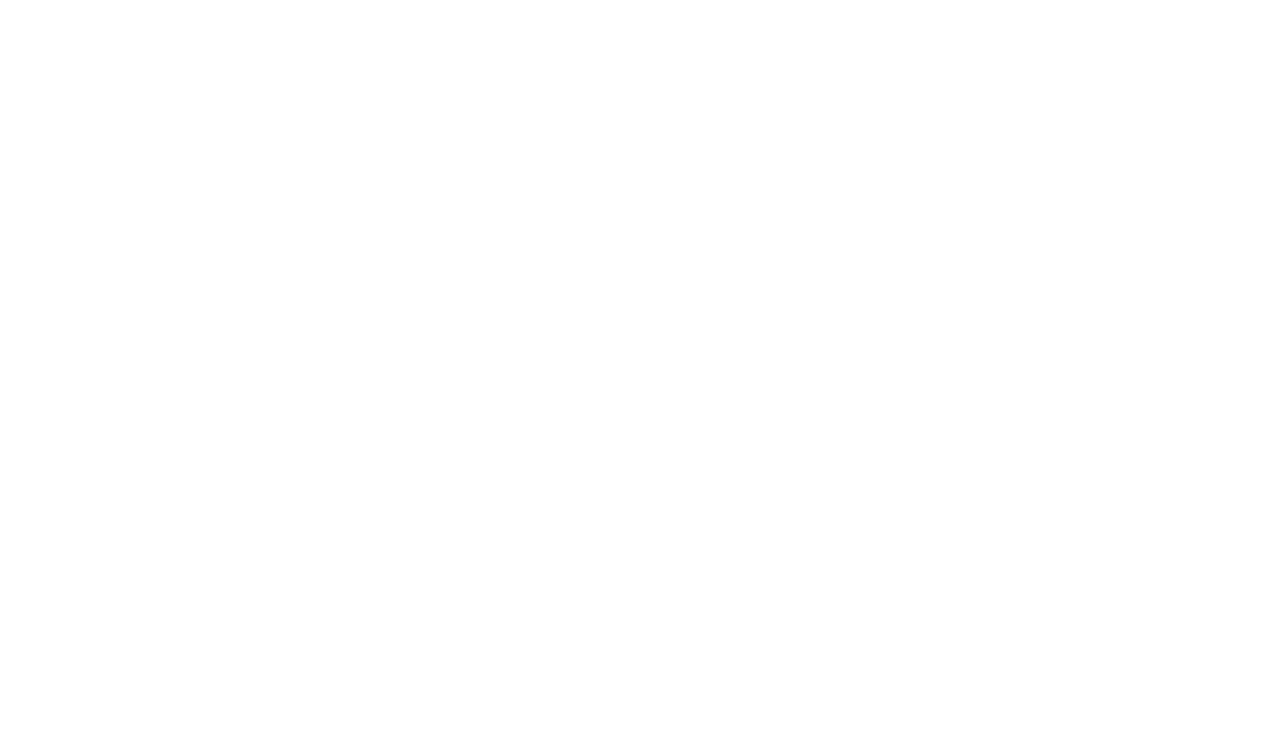
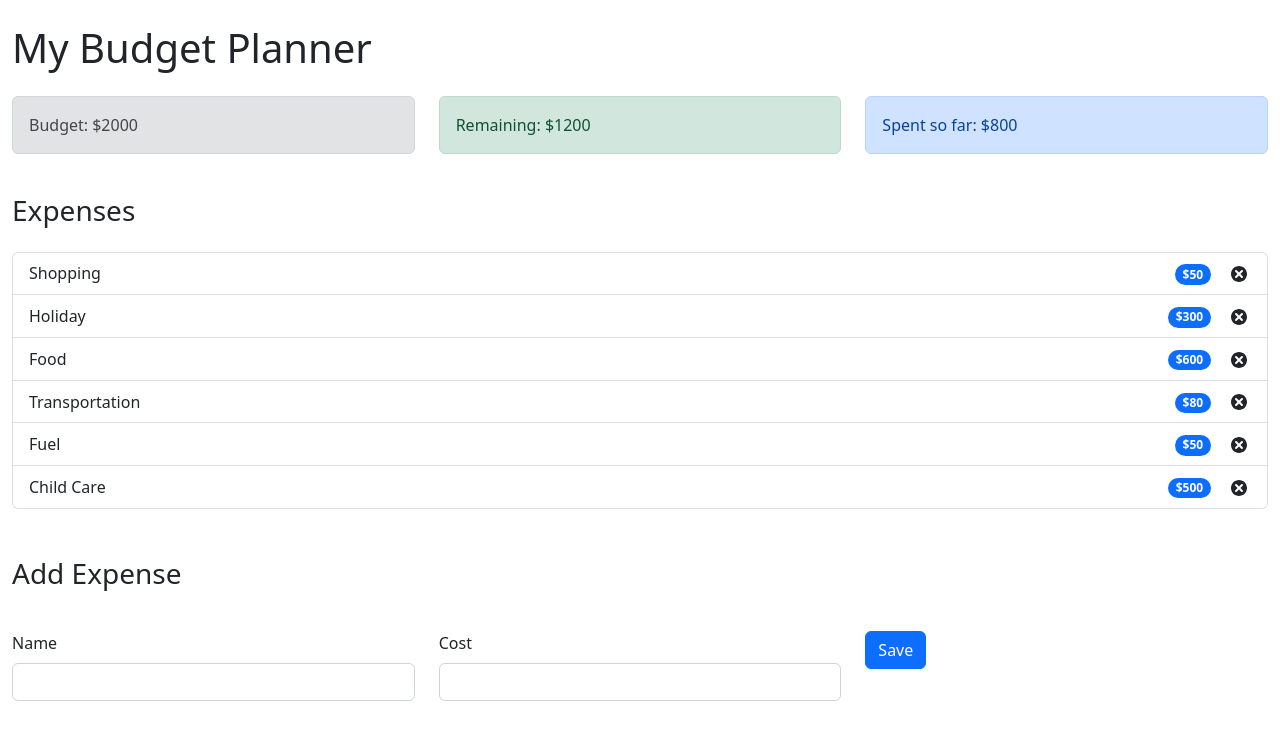
Before and after one commit to code-death/Expense-Tracker-App_React-code, a React (Create React App) app: page / in a window 1280 px wide. Shown: the top 740 px of the page. Built offline with nearby package versions, Linux system fonts and the light colour scheme.

Commit message:
Completed the UI

```diff
--- a/public/index.html
+++ b/public/index.html
@@ -2,6 +2,13 @@
 <html lang="en">
   <head>
     <meta charset="utf-8" />
+    <!-- CSS only -->
+    <link
+      href="https://cdn.jsdelivr.net/npm/bootstrap@5.2.0-beta1/dist/css/bootstrap.min.css"
+      rel="stylesheet"
+      integrity="sha384-0evHe/X+R7YkIZDRvuzKMRqM+OrBnVFBL6DOitfPri4tjfHxaWutUpFmBp4vmVor"
+      crossorigin="anonymous"
+    />
     <link rel="icon" href="%PUBLIC_URL%/favicon.ico" />
     <meta name="viewport" content="width=device-width, initial-scale=1" />
     <meta name="theme-color" content="#000000" />
@@ -39,5 +46,11 @@
       To begin the development, run `npm start` or `yarn start`.
       To create a production bundle, use `npm run build` or `yarn build`.
     -->
+    <!-- JavaScript Bundle with Popper -->
+    <script
+      src="https://cdn.jsdelivr.net/npm/bootstrap@5.2.0-beta1/dist/js/bootstrap.bundle.min.js"
+      integrity="sha384-pprn3073KE6tl6bjs2QrFaJGz5/SUsLqktiwsUTF55Jfv3qYSDhgCecCxMW52nD2"
+      crossorigin="anonymous"
+    ></script>
   </body>
 </html>
--- a/src/App.js
+++ b/src/App.js
@@ -1,5 +1,38 @@
+import Budget from './Components/Budget.js'
+import Remaining from './Components/Remaining.js'
+import Spent from './Components/Spent.js'
+import ExpenseList from './Components/ExpenseList'
+import AddExpenseForm from './Components/AddExpenseForm.js'
+
 function App() {
-  return
+  return (
+    <div className='container-fluid'>
+      <h1 className='mt-4 mb-4'>My Budget Planner</h1>
+      <div className='row mt-4'>
+        <div className='col-sm'>
+          <Budget />
+        </div>
+        <div className='col-sm'>
+          <Remaining />
+        </div>
+        <div className='col-sm'>
+          <Spent />
+        </div>
+      </div>
+      <h3 className='mt-4 mb-4'>Expenses</h3>
+      <div className='row mt-3'>
+        <div className='col-sm'>
+          <ExpenseList />
+        </div>
+      </div>
+      <h3 className='mt-5 mb-3'>Add Expense</h3>
+      <div className='mt-4'>
+        <div className='col-sm'>
+          <AddExpenseForm />
+        </div>
+      </div>
+    </div>
+  )
 }
 
 export default App
--- /dev/null
+++ b/src/Components/AddExpenseForm.js
@@ -0,0 +1,23 @@
+const AddExpenseForm = props => {
+  return (
+    <form>
+      <div className='row'>
+        <div className='col-sm mt-3'>
+          <label htmlFor='name'>Name</label>
+          <input type='text' required className='form-control mt-2' id='name' />
+        </div>
+        <div className='col-sm mt-3'>
+          <label htmlFor='Cost'>Cost</label>
+          <input type='text' required className='form-control mt-2' id='Cost' />
+        </div>
+        <div className='col-sm mt-3'>
+          <button type='submit' className='btn btn-primary'>
+            Save
+          </button>
+        </div>
+      </div>
+    </form>
+  )
+}
+
+export default AddExpenseForm
--- /dev/null
+++ b/src/Components/Budget.js
@@ -0,0 +1,9 @@
+const Budget = () => {
+  return (
+    <div className='alert alert-secondary'>
+      <span>Budget: $2000</span>
+    </div>
+  )
+}
+
+export default Budget
--- /dev/null
+++ b/src/Components/ExpenseItem.js
@@ -0,0 +1,17 @@
+import { TiDelete } from 'react-icons/ti'
+
+const ExpenseItem = props => {
+  return (
+    <li className='list-group-item d-flex justify-content-between align-items-center'>
+      {props.name}
+      <div>
+        <span className='badge bg-primary rounded-pill me-3'>
+          ${props.cost}
+        </span>
+        <TiDelete size='1.5em' />
+      </div>
+    </li>
+  )
+}
+
+export default ExpenseItem
--- /dev/null
+++ b/src/Components/ExpenseList.js
@@ -0,0 +1,29 @@
+import ExpenseItem from './ExpenseItem.js'
+
+const ExpenseList = () => {
+  const expenses = [
+    { id: 1, name: 'Shopping', cost: 50 },
+    { id: 2, name: 'Holiday', cost: 300 },
+    { id: 3, name: 'Food', cost: 600 },
+    { id: 4, name: 'Transportation', cost: 80 },
+    { id: 5, name: 'Fuel', cost: 50 },
+    { id: 6, name: 'Child Care', cost: 500 },
+  ]
+
+  return (
+    <ul className='list-group'>
+      {expenses.map(expense => {
+        return (
+          <ExpenseItem
+            key={expense.id}
+            id={expense.id}
+            name={expense.name}
+            cost={expense.cost}
+          />
+        )
+      })}
+    </ul>
+  )
+}
+
+export default ExpenseList
--- /dev/null
+++ b/src/Components/Remaining.js
@@ -0,0 +1,9 @@
+const Remaining = () => {
+  return (
+    <div className='alert alert-success'>
+      <span>Remaining: $1200</span>
+    </div>
+  )
+}
+
+export default Remaining
--- /dev/null
+++ b/src/Components/Spent.js
@@ -0,0 +1,9 @@
+const Spent = () => {
+  return (
+    <div className='alert alert-primary'>
+      <span>Spent so far: $800</span>
+    </div>
+  )
+}
+
+export default Spent
```
